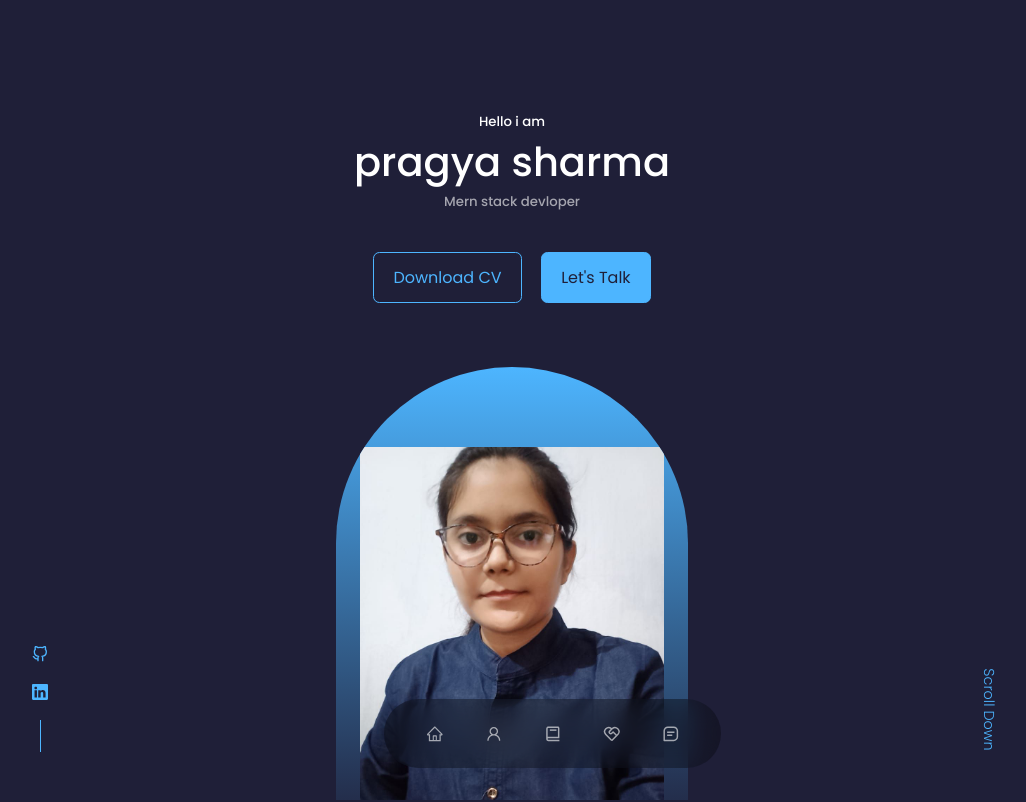
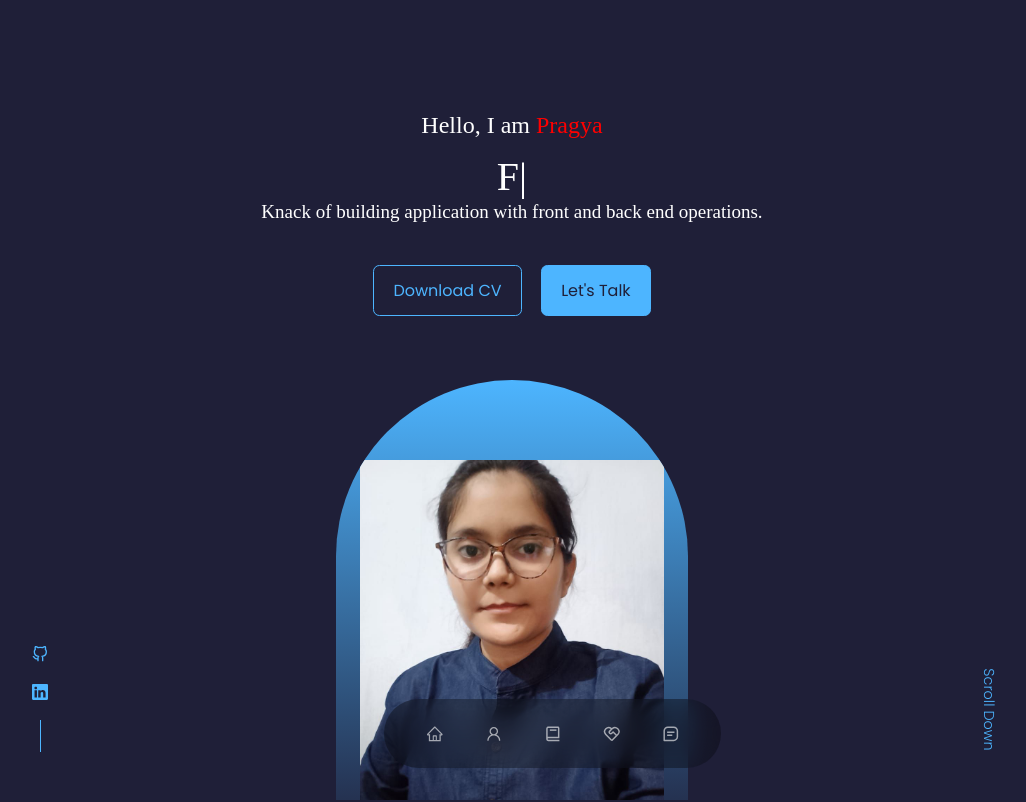
Before and after one commit to Praguu/Portfolio-Application, a React (Create React App) app: page / in a window 1280 px wide. Shown: the top 802 px of the page, without its empty margins (128-1154 px from the left). Built offline with nearby package versions, Linux system fonts and the light colour scheme.

Commit message:
Update Header.jsx

```diff
--- a/src/components/header/Header.jsx
+++ b/src/components/header/Header.jsx
@@ -3,14 +3,40 @@ import './header.css';
 import CTA from './CTA';
 import ME from '../../assests/ME.jpg';
 import HeaderSocials from './HeaderSocials';
+import Typical from "react-typical";
 
 const Header = () => {
   return (
     <header>
       <div className="container header__container">
-        <h5>Hello i am</h5>
-        <h1>pragya sharma</h1>
-        <h5 className='text-light'>Mern stack devloper</h5>
+      <div className="profile-details-name">
+            <span className="primary-text">
+              {" "}
+              Hello, I am <span className="highlighted-text">Pragya</span>
+            </span>
+          </div>
+          <div className="profile-details-role">
+            <span className="primary-text">
+              {" "}
+              <h1>
+                <Typical
+                  loop={Infinity}
+                  steps={[
+                    "Java Developer 😎",
+                    1000,
+                    "Frontend Developer 👩‍🎨",
+                    1000,
+                    "React Beginner 👩‍🏭",
+                    1000 /*  */,
+                  ]}
+                />
+              </h1>
+              <span className="profile-role-tagline">
+                Knack of building application with front and back end
+                operations.
+              </span>
+            </span>
+          </div>
         <CTA />
         <HeaderSocials />
 
```
